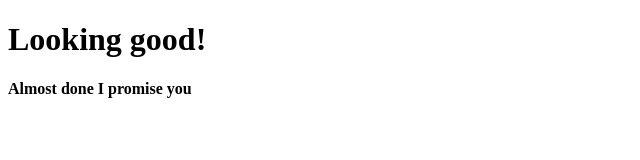
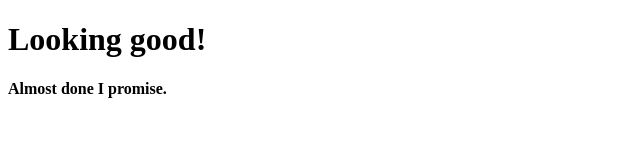
Before and after one commit to jdmar3-comp426/a00-Jtrzc, a website: page index.html in a window 1280 px wide. Shown: the full height of the page, 0-640 px from the left. Drawn offline with Linux system fonts and the light colour scheme.

Commit message:
"changed p1"

```diff
--- a/index.html
+++ b/index.html
@@ -8,7 +8,7 @@
     <body>
         <div>
             <h1>Looking good!</h1>
-            <p><strong>Almost done I promise you</strong></p>
+            <p><strong>Almost done I promise.</strong></p>
         </div>
     </body>
 </html>
```
